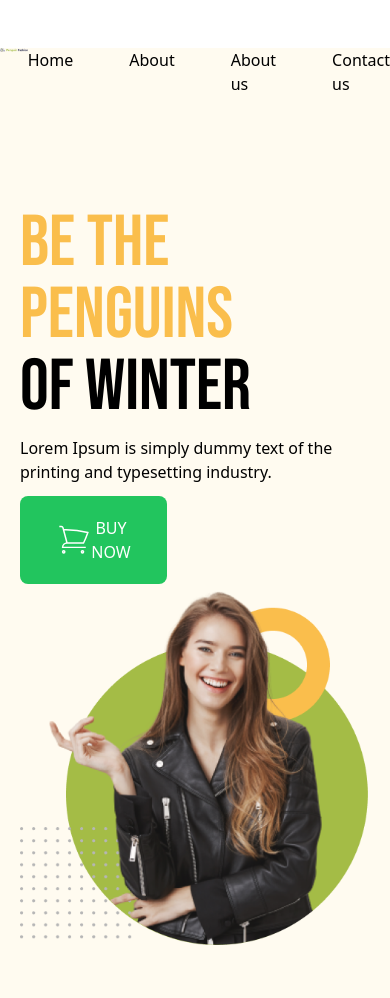
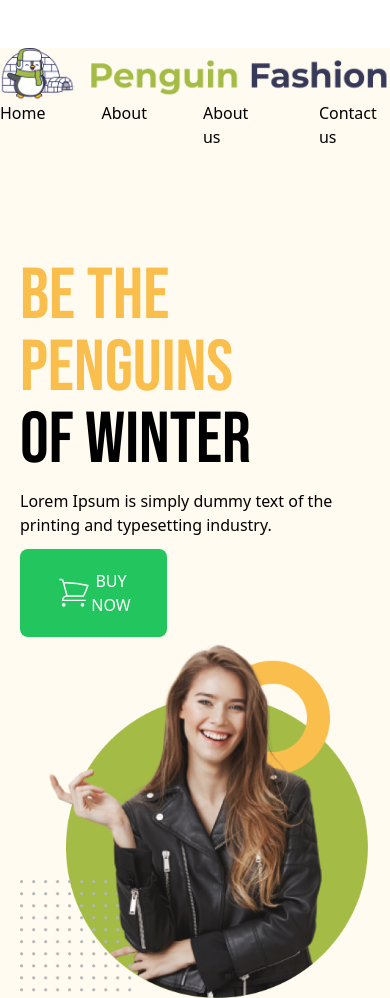
Before and after one commit to Mahadicode/penguine-shop, a plain HTML site: page index.html in a window 390 px wide. Shown: the top 998 px of the page. Drawn offline with nearby package versions, Linux system fonts and the light colour scheme.

Commit message:
responsive added

```diff
--- a/index.html
+++ b/index.html
@@ -29,8 +29,8 @@
 <body>
   <header class="bg-[#FFFBF0] bg-cover bg-no-repeat bg-center ">
     <nav class="max-w-7xl m-auto">
-      <div class="flex justify-between my-12">
-        <div class="max-w-52">
+      <div class="flex flex-col md:flex-row justify-between my-12">
+        <div class="md:max-w-52">
           <img src="icons/logo.png" alt="">
         </div>
         <div class="list-none flex justify-around gap-14">
@@ -188,7 +188,7 @@
     <!-- features section  -->
     <section class="my-14">
       <!-- features container  -->
-      <div class="  flex items-end justify-between font-roboto">
+      <div class=" flex flex-col md:flex-row items-end justify-between font-roboto">
         <div class="space-y-5">
           <div>
             <div class="flex items-center gap-3 p-5">
```
